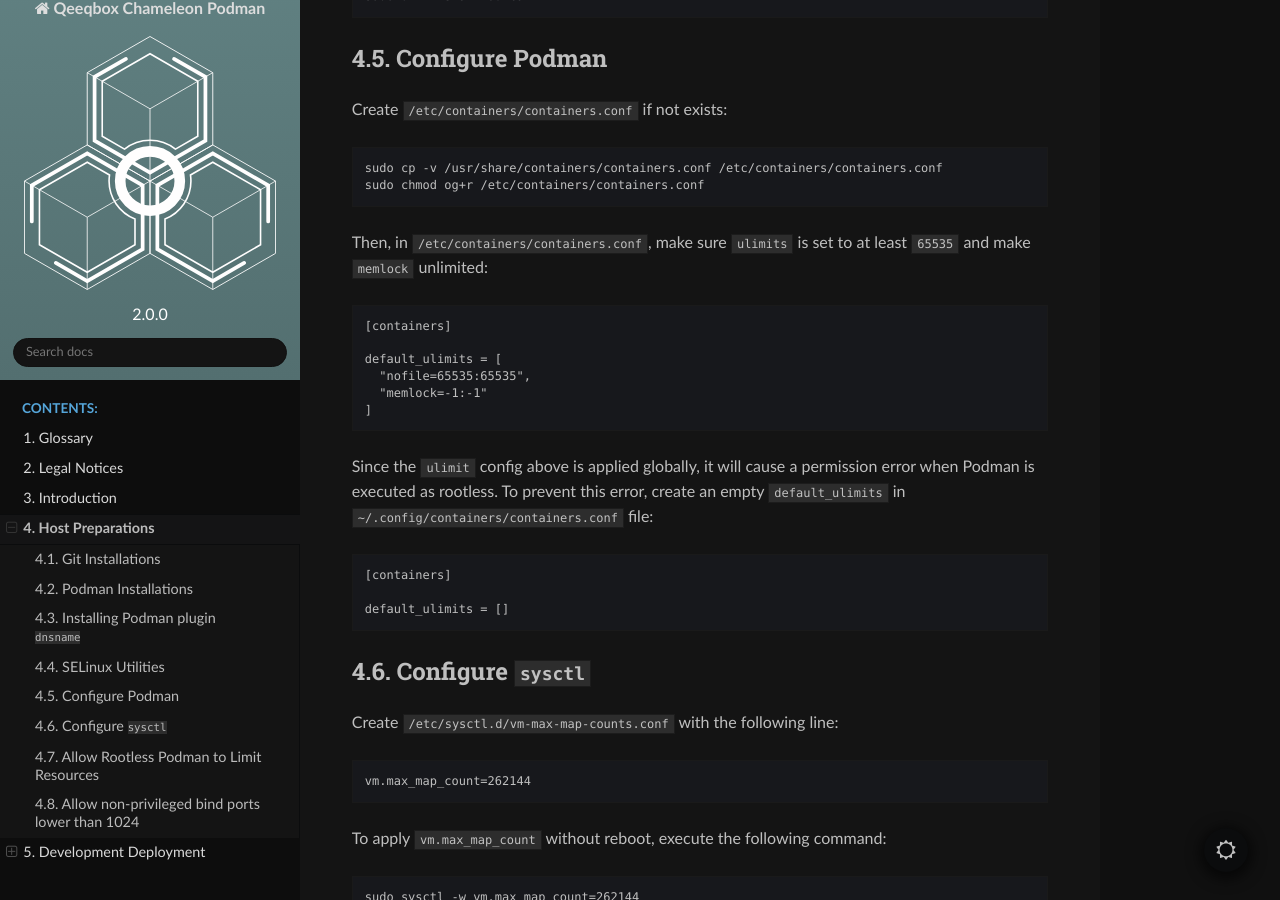
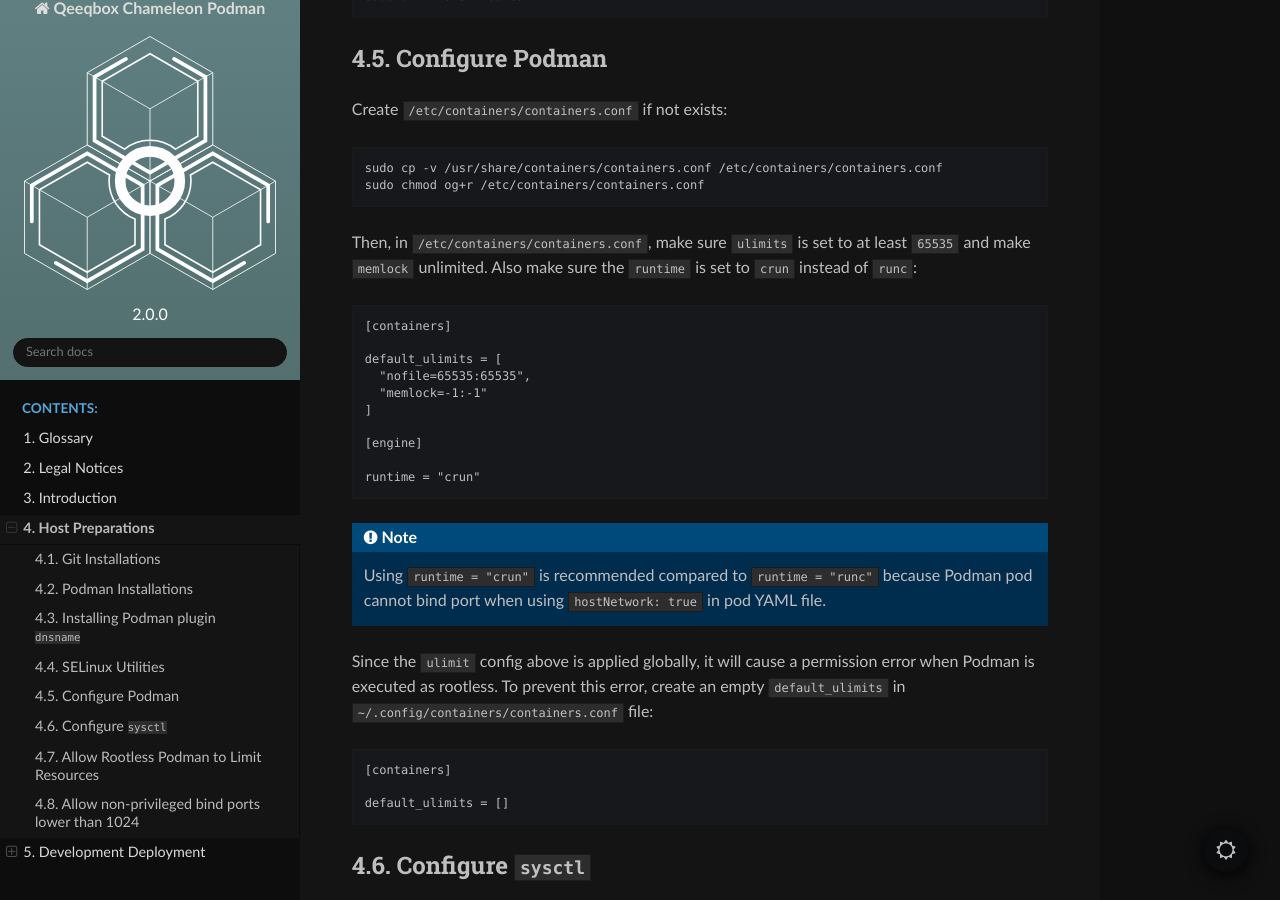
Before and after one commit to extra2000/qeeqbox-chameleon-podman, a Sphinx documentation site: the page built from docs/source/host_preparations.rst, in a window 1280 px wide and 900 px high, scrolled down 1255 px. Built offline with Sphinx 7.4.7 and the Read the Docs theme 2.0.0, drawn with Linux system fonts in a browser that asks for light colours.

Commit message:
docs(host-preparations): add instruction to change runtime from `runc` to `crun`

```diff
--- a/docs/source/host_preparations.rst
+++ b/docs/source/host_preparations.rst
@@ -19,7 +19,7 @@
 
 .. code-block:: bash
 
-    sudo dnf install podman dnsmasq
+    sudo dnf install podman dnsmasq crun
 
 Installing Podman plugin ``dnsname``
 ------------------------------------
@@ -65,7 +65,7 @@
     sudo cp -v /usr/share/containers/containers.conf /etc/containers/containers.conf
     sudo chmod og+r /etc/containers/containers.conf
 
-Then, in ``/etc/containers/containers.conf``, make sure ``ulimits`` is set to at least ``65535`` and make ``memlock`` unlimited:
+Then, in ``/etc/containers/containers.conf``, make sure ``ulimits`` is set to at least ``65535`` and make ``memlock`` unlimited. Also make sure the ``runtime`` is set to ``crun`` instead of ``runc``:
 
 .. code-block:: text
 
@@ -75,6 +75,14 @@
       "nofile=65535:65535",
       "memlock=-1:-1"
     ]
+
+    [engine]
+
+    runtime = "crun"
+
+.. note::
+
+    Using ``runtime = "crun"`` is recommended compared to ``runtime = "runc"`` because Podman pod cannot bind port when using ``hostNetwork: true`` in pod YAML file.
 
 Since the ``ulimit`` config above is applied globally, it will cause a permission error when Podman is executed as rootless. To prevent this error, create an empty ``default_ulimits`` in ``~/.config/containers/containers.conf`` file:
 
```
